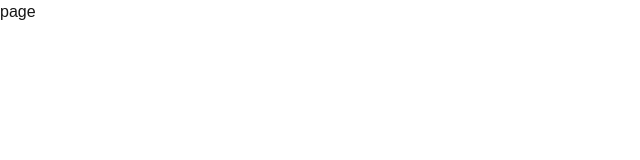
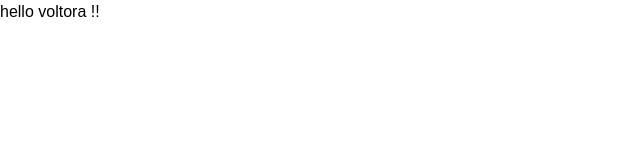
Before and after one commit to Bhumikaa71/Voltora-Frontend, a Next.js app: page / in a window 1280 px wide. Shown: the top 160 px of the page, without its empty margins (0-640 px from the left). Built offline with nearby package versions, Linux system fonts and the light colour scheme.

Commit message:
second commit

```diff
--- a/app/page.tsx
+++ b/app/page.tsx
@@ -2,7 +2,9 @@ import React from 'react'
 
 function page() {
   return (
-    <div>page</div>
+    <div className='min-h-screen bg-white text-black'>
+      <h1>hello voltora !!</h1>
+      </div>
   )
 }
 
```
